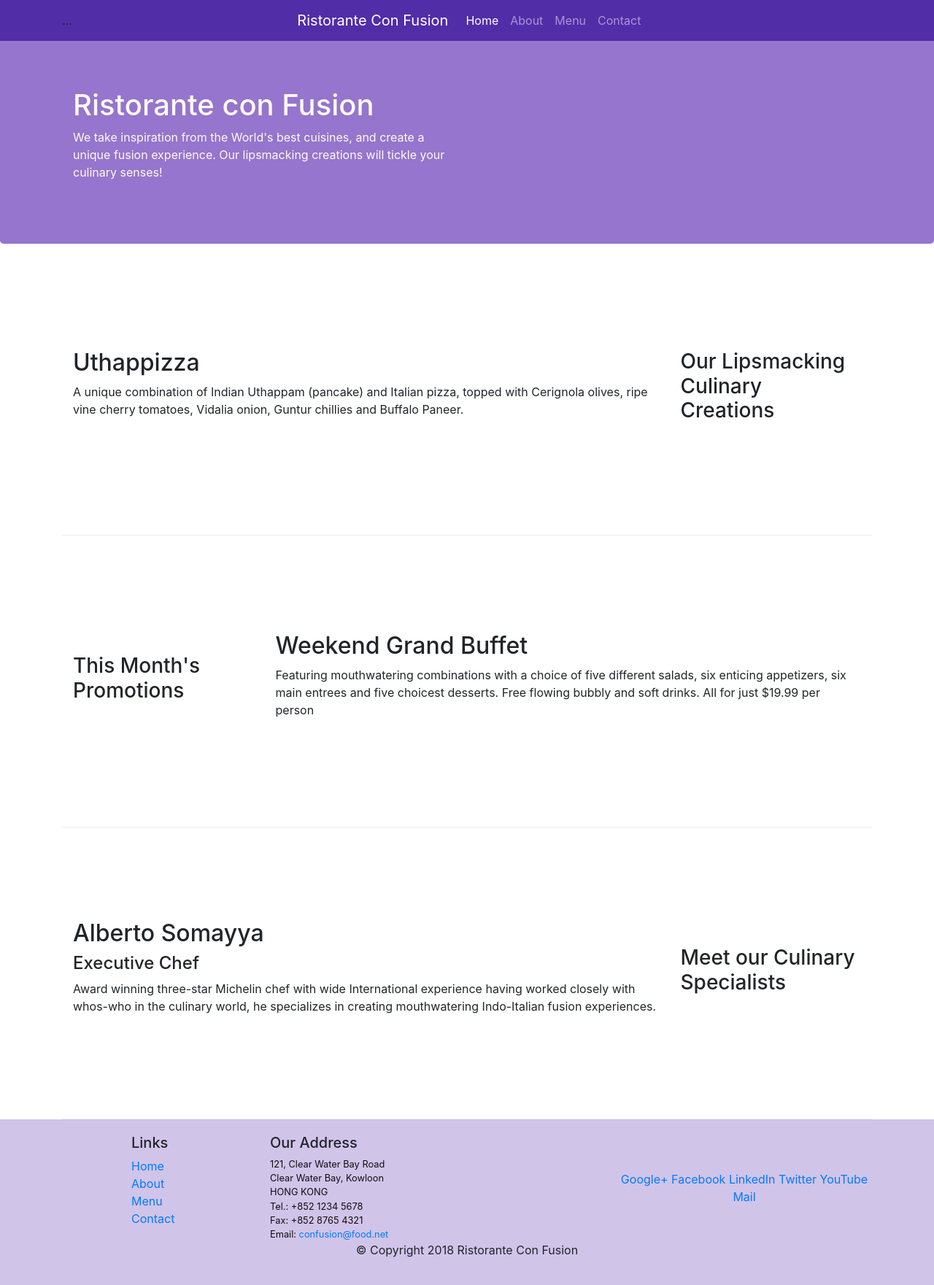
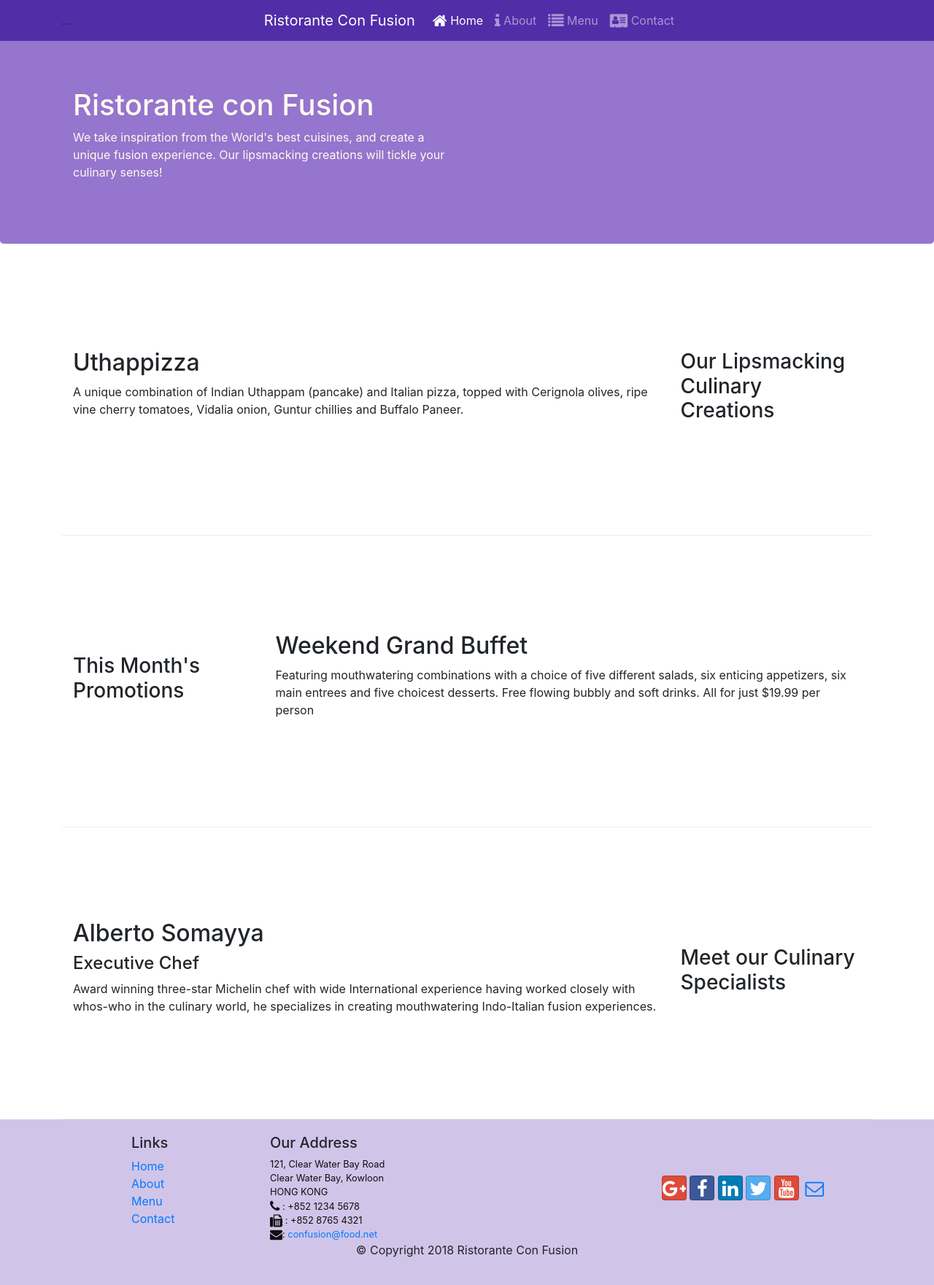
Before and after one commit to GourishettySairam/Coursera_Bootstrap, a website: page index.html in a window 1280 px wide. Shown: the whole page at 73% size. Drawn offline with nearby package versions, Linux system fonts and the light colour scheme.

Commit message:
Icon Fonts

```diff
--- a/index.html
+++ b/index.html
@@ -8,7 +8,9 @@
 
     <!-- Bootstrap CSS -->
     <link rel="stylesheet" href="node_modules/bootstrap/dist/css/bootstrap.min.css">
-    <link href="css/styles.css" rel="stylesheet">
+		<link rel="stylesheet" href="node_modules/font-awesome/css/font-awesome.min.css">
+    <link rel="stylesheet" href="node_modules/bootstrap-social/bootstrap-social.css">
+		<link href="css/styles.css" rel="stylesheet">
 	<title>Ristorante Con Fusion</title>
 </head>
 
@@ -21,12 +23,12 @@
 						<div class="collapse navbar-collapse" id="Navbar">
                 <ul class="navbar-nav mr-auto"> ... </ul>
 
-	           <a class="navbar-brand" href="#">Ristorante Con Fusion</a>
+	           <a class="navbar-brand" href="./index.html">Ristorante Con Fusion</a>
 	                <ul class="navbar-nav mr-auto">
-	                    <li class="nav-item active"><a class="nav-link" href="#">Home</a></li>
-	                    <li class="nav-item"><a class="nav-link" href="./aboutus.html">About</a></li>
-	                    <li class="nav-item"><a class="nav-link" href="#">Menu</a></li>
-	                    <li class="nav-item"><a class="nav-link" href="#">Contact</a></li>
+	                    <li class="nav-item active"><a class="nav-link" href="#"><span class="fa fa-home fa-lg"></span> Home</a></li>
+	                    <li class="nav-item"><a class="nav-link" href="./aboutus.html"><span class="fa fa-info fa-lg"></span> About</a></li>
+	                    <li class="nav-item"><a class="nav-link" href="#"><span class="fa fa-list fa-lg"></span> Menu</a></li>
+	                    <li class="nav-item"><a class="nav-link" href="#"><span class="fa fa-address-card fa-lg"></span> Contact</a></li>
 	                </ul>
 									</div>
 	        </div>
@@ -97,20 +99,21 @@
 		              121, Clear Water Bay Road<br>
 		              Clear Water Bay, Kowloon<br>
 		              HONG KONG<br>
-		              Tel.: +852 1234 5678<br>
-		              Fax: +852 8765 4321<br>
-		              Email: <a href="mailto:confusion@food.net">confusion@food.net</a>
-		           </address>
+									<i class="fa fa-phone fa-lg"></i> : +852 1234 5678<br>
+                      <i class="fa fa-fax fa-lg"></i> : +852 8765 4321<br>
+                      <i class="fa fa-envelope fa-lg"></i>:
+                      <a href="mailto:confusion@food.net"> confusion@food.net</a>
+									</address>
                 </div>
                 <div class="col-12 col-sm-4 align-self-center">
-                    <div class="text-center">
-                        <a href="http://google.com/+">Google+</a>
-                        <a href="http://www.facebook.com/profile.php?id=">Facebook</a>
-                        <a href="http://www.linkedin.com/in/">LinkedIn</a>
-                        <a href="http://twitter.com/">Twitter</a>
-                        <a href="http://youtube.com/">YouTube</a>
-                        <a href="mailto:">Mail</a>
-                    </div>
+									<div class="text-center">
+											<a class="btn btn-social-icon btn-google" href="http://google.com/+"><i class="fa fa-google-plus"></i></a>
+											<a class="btn btn-social-icon btn-facebook" href="http://www.facebook.com/profile.php?id="><i class="fa fa-facebook"></i></a>
+											<a class="btn btn-social-icon btn-linkedin" href="http://www.linkedin.com/in/"><i class="fa fa-linkedin"></i></a>
+											<a class="btn btn-social-icon btn-twitter" href="http://twitter.com/"><i class="fa fa-twitter"></i></a>
+											<a class="btn btn-social-icon btn-google" href="http://youtube.com/"><i class="fa fa-youtube"></i></a>
+											<a class="btn btn-social-icon" href="mailto:"><i class="fa fa-envelope-o"></i></a>
+									</div>
                 </div>
            </div>
             <div  class="row justify-content-center" >
--- a/package.json
+++ b/package.json
@@ -15,6 +15,8 @@
   },
   "dependencies": {
     "bootstrap": "^4.0.0",
+    "bootstrap-social": "^5.1.1",
+    "font-awesome": "^4.7.0",
     "jquery": "^3.3.1",
     "popper.js": "^1.12.9"
   }
```
Also changed, not shown: aboutus.html (+17 -15 lines), 1 other file.
